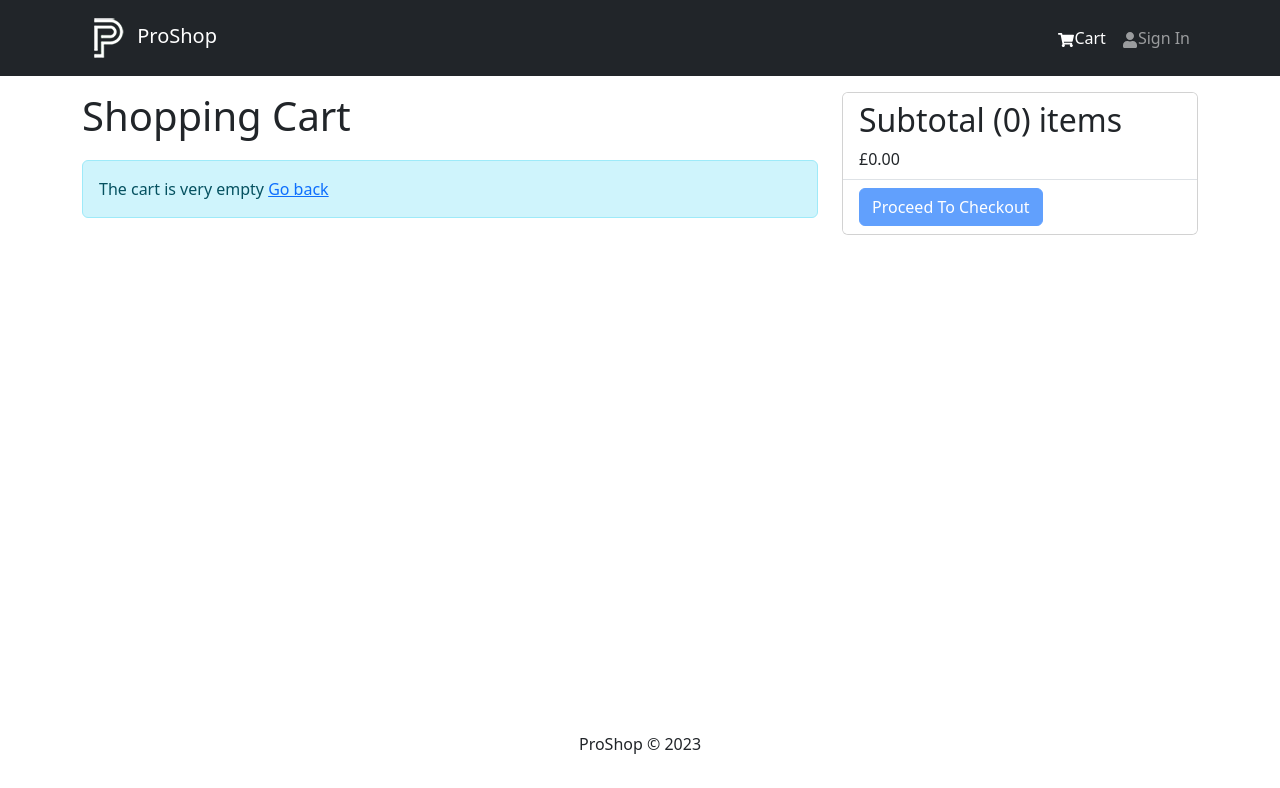
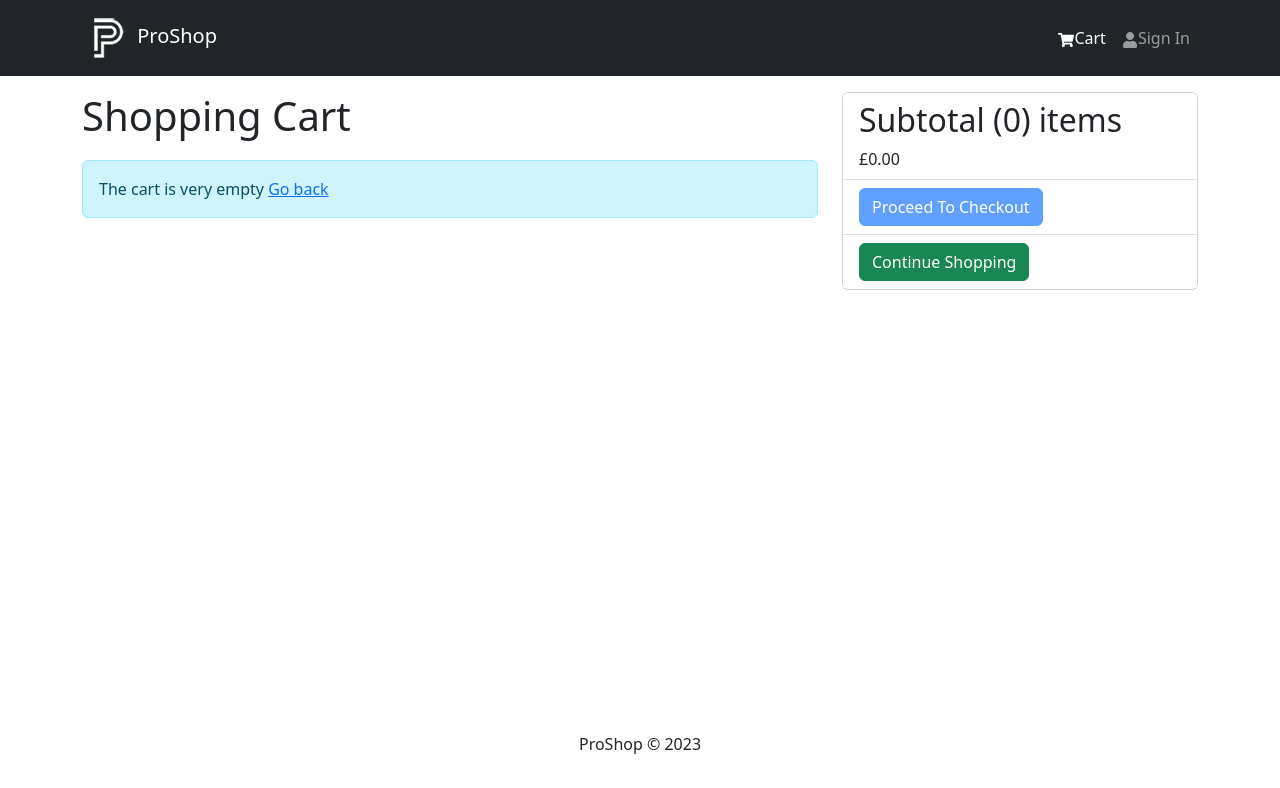
Before and after one commit to AL-ASHMALI/eCommers-online-shop, a React (Create React App) app in the folder frontend/: page /cart in a window 1280 px wide. Shown: the top 788 px of the page. Built offline with nearby package versions, Linux system fonts and the light colour scheme.

Commit message:
continue to shopping button added

```diff
--- a/frontend/src/screens/CartScreen.jsx
+++ b/frontend/src/screens/CartScreen.jsx
@@ -27,6 +27,12 @@ const CartScreen = () => {
 
   const removeFromCartHandler = (id) => {
     dispatch(removeFromCart(id));
+  };
+  const checkoutHandler = () => {
+    navigate('/login?redirect=/shipping');
+  };
+  const continueShoppingHandler = () => {
+    navigate('/');
   };
   return (
     <Row>
@@ -96,8 +102,18 @@ const CartScreen = () => {
                 type='button'
                 className='btn-block'
                 disabled={cartItems.length === 0}
+                onClick={checkoutHandler}
               >
                 Proceed To Checkout
+              </Button>
+            </ListGroup.Item>
+            <ListGroup.Item>
+              <Button
+                type='button'
+                variant='success'
+                onClick={continueShoppingHandler}
+              >
+                Continue Shopping
               </Button>
             </ListGroup.Item>
           </ListGroup>
```
